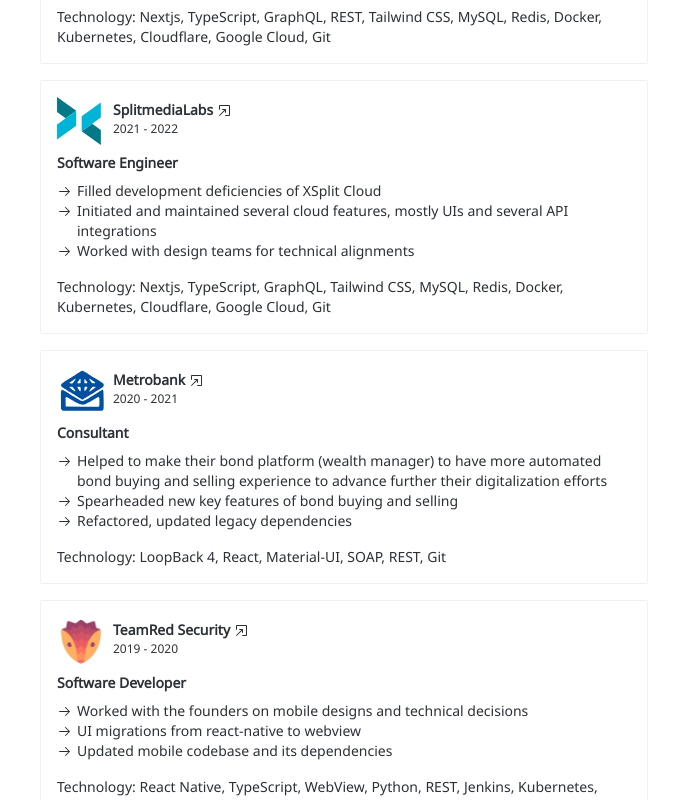
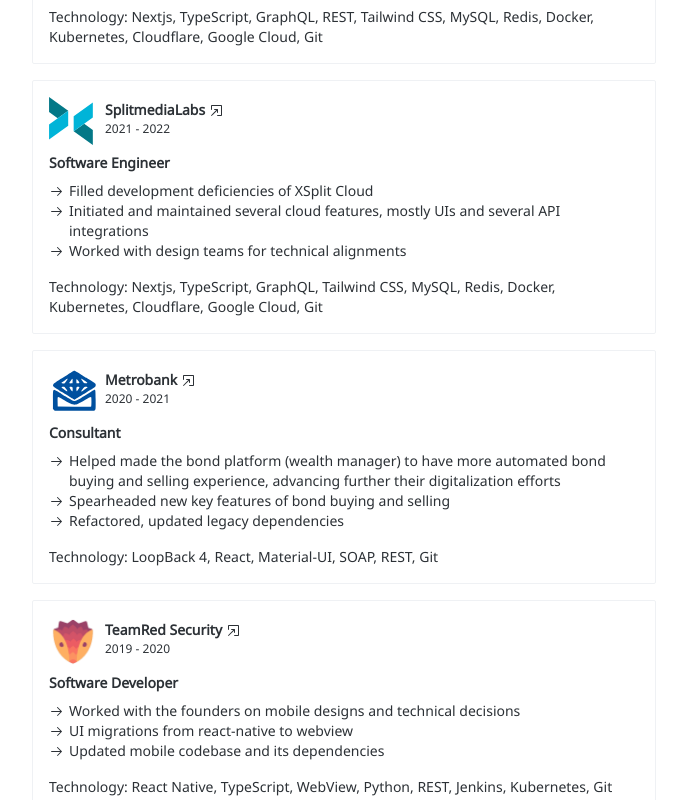
Before and after one commit to swoppy/jsonbarba, a Next.js app: page / in a window 1280 px wide. Shown: the part 732-1532 px from the top of the page, without its empty margins (296-983 px from the left). Built offline with nearby package versions, Linux system fonts and the light colour scheme.

Commit message:
fix: improve layout

```diff
--- a/src/pages/index.tsx
+++ b/src/pages/index.tsx
@@ -17,9 +17,9 @@ export default function Home() {
         title="Jason Barba"
         description="Website of Jason Barba, here is where you can see details of his commercial experience as a web engineer/developer"
       />
-      <div className="m-4">
+      <div className="flex flex-col m-4">
         <HeaderAvatar />
-        <div className="md:px-32 lg:px-80">
+        <div className="md:px-32 lg:w-2/4 lg:self-center lg:px-0">
           <AboutSection />
           <GithubSection />
           <ContractSection />
@@ -88,7 +88,7 @@ function ContractSection() {
       designation: 'Consultant',
       period: '2020 - 2021',
       highlights: [
-        "Helped to make their bond platform (wealth manager) to have more automated bond buying and selling experience to advance further their digitalization efforts",
+        "Helped made the bond platform (wealth manager) to have more automated bond buying and selling experience, advancing further their digitalization efforts",
         "Spearheaded new key features of bond buying and selling",
         "Refactored, updated legacy dependencies",
       ],
@@ -122,7 +122,7 @@ function ContractSection() {
   }
 
   return (
-    <section className="space-y-4 mt-8">
+    <section className="space-y-4 mt-8 mx-auto">
       <h1 className="text-4xl leading-[50px] font-semibold tracking-wider text-[#2c3136] dark:text-white">Contracts</h1>
       <span className="text-sm text-[#2c3136] dark:text-white mb-4">List of commercial experiences</span>
       <div className="grid grid-cols-1 gap-y-4 mt-2">
```
